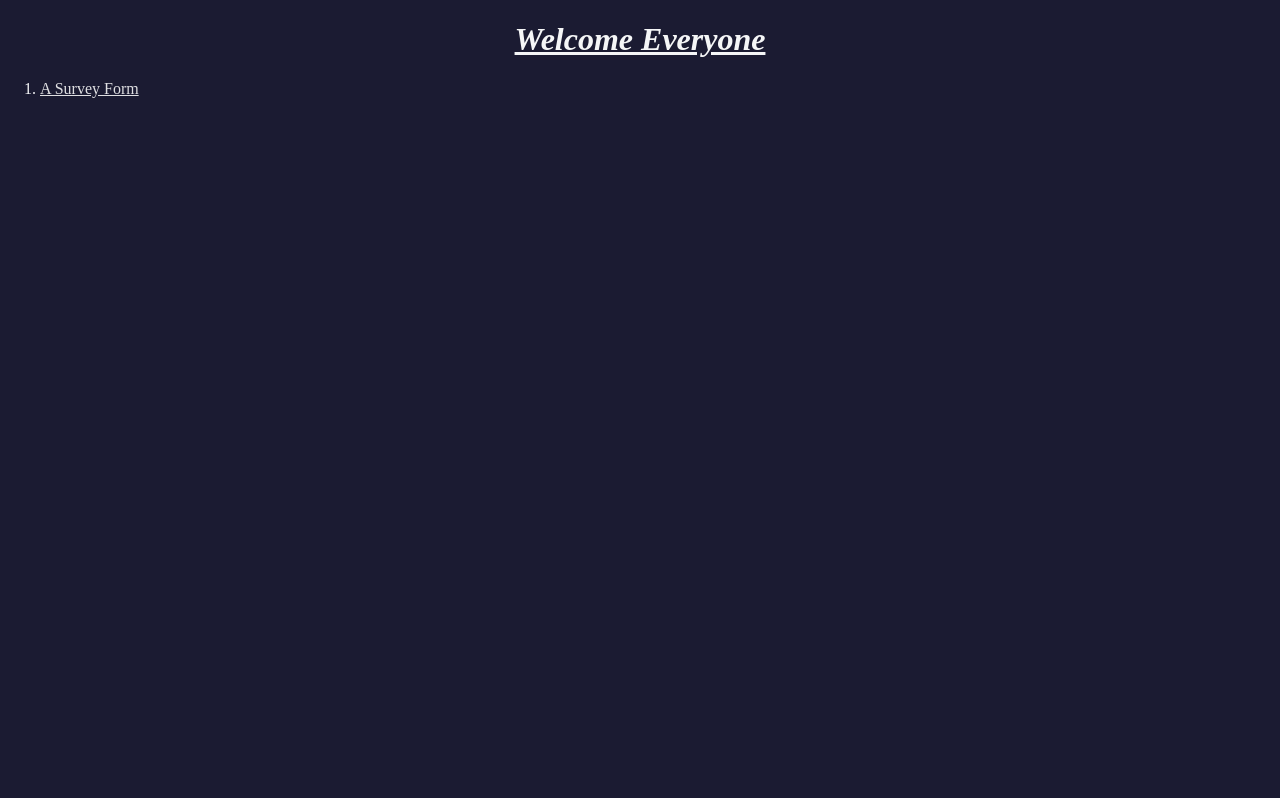
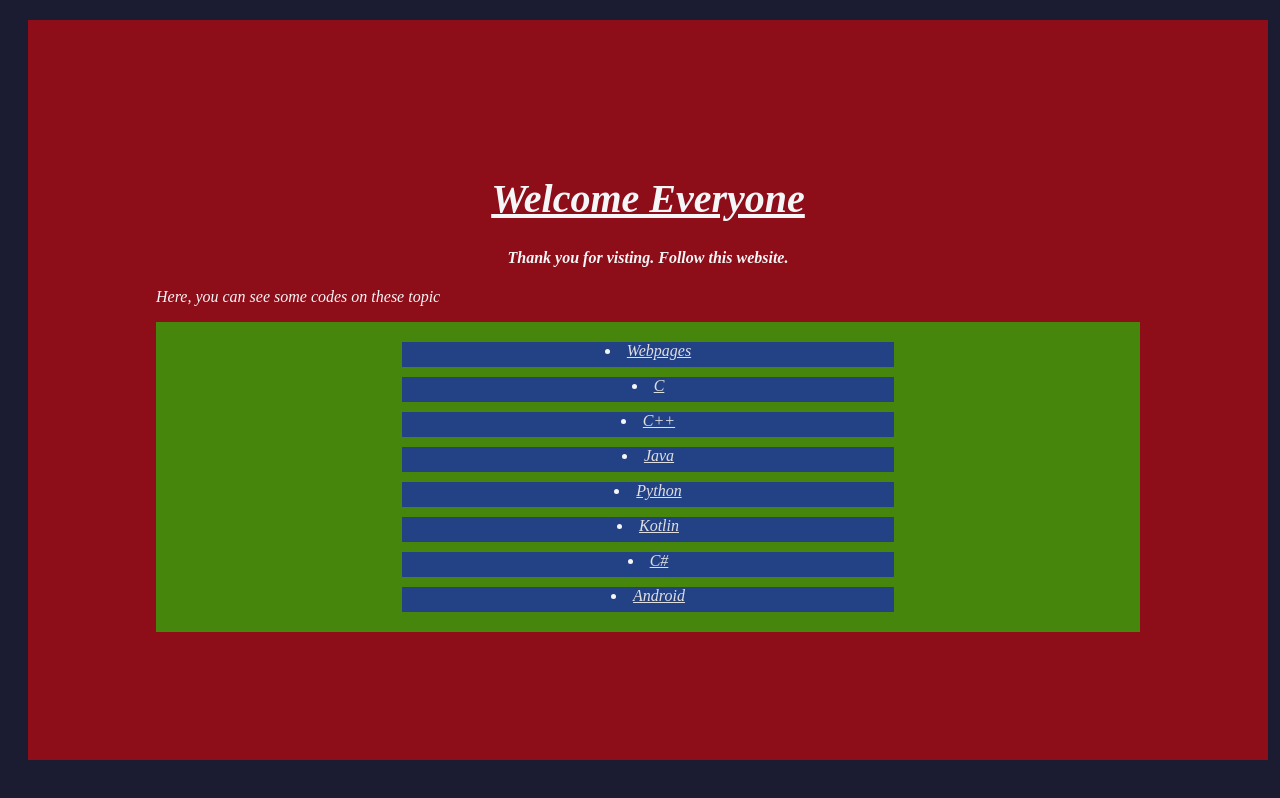
Before and after one commit to nilesh9836-medda/webpage, a plain HTML site: page index.html in a window 1280 px wide. Drawn offline with Linux system fonts and the light colour scheme.

Commit message:
Update index.html for webpage GitHub Pages

```diff
--- a/index.html
+++ b/index.html
@@ -1,9 +1,9 @@
 <!DOCTYPE html>
 <html lang="en">
 	<head>
-    <meta charset="UTF-8" />
-    <meta name="viewport" content="width=device-width , initial-scale=0.1" />
-    <title>Making Web Page</title>
+		<meta charset="utf-8" />
+		<meta name="viewport" content="width=device-width, initial-scale=1.0">
+		<title>Nilesh's Blog</title>
 		<style>
 			body{
 				width: 100%;
@@ -11,24 +11,56 @@
 				background-color: #1b1b32;
 				color: #f5f6f7;
 				font-family: Thoma;
-        font-size: 16px;
-        margin: 0;
 			}
-      .header{
-        margin: 1em, auto;
-        text-align: center;
+			h1{
+				font-size: 40px;
 			}
 			a{
 				color:#dfdfe2;
 			}
+			.content{
+				margin: 20px;
+				background-color: rgba(255,0,0,0.5);
+				padding: 10%;
+			}
+			.topics{
+				background-color: rgba(0,255,0,0.5);
+				padding: 10px 0;
+
+
+			}
+			.btn{
+				background-color: rgba(0,0,255,0.5);
+				width: 50%;
+				height: 25px;
+				margin: 10px auto;
+				text-align: center;
+			}
+			.content, .topics, .btn{
+				dispay: inline-block;
+			}
+
 		</style>
 	</head>
 	<body>
-    <h1 class="header"><i><u>Welcome Everyone</u></i></h1>
-    <div>
-      <ol>
-        <li><a href="Survey_Form.html" target="_blank">A Survey Form</a></li>
-      </ol>
+
+		<div class="content">
+			<center><h1><i><u>Welcome Everyone</u></i></h1>
+			<h4><i>Thank you for visting. Follow this website.</h4></center
+			<p >Here, you can see some codes on these topic </p>
+			<div class="topics">
+
+
+				<div class="btn webpage"><li><a href="" target="_blank">Webpages</a></li></div>
+				<div class="btn c"><li><a href="" target="_blank">C</a></li></div>
+				<div class="btn cpp"><li><a href="" target="_blank">C++</a></li></div>
+				<div class="btn java"><li><a href="" target="_blank">Java</a></li></div>
+				<div class="btn python"><li><a href="" target="_blank">Python</a></li></div>
+				<div class="btn kotlin"><li><a href="" target="_blank">Kotlin</a></li></div>
+				<div class="btn c_has"><li><a href="" target="_blank">C#</a></li></div>
+				<div class="btn android"><li><a href="" target="_blank">Android</a></li></div>
+
+			</div>
 		</div>
 	</body>
 </html>
```
Lines whose indentation alone changed are shown as unchanged.
